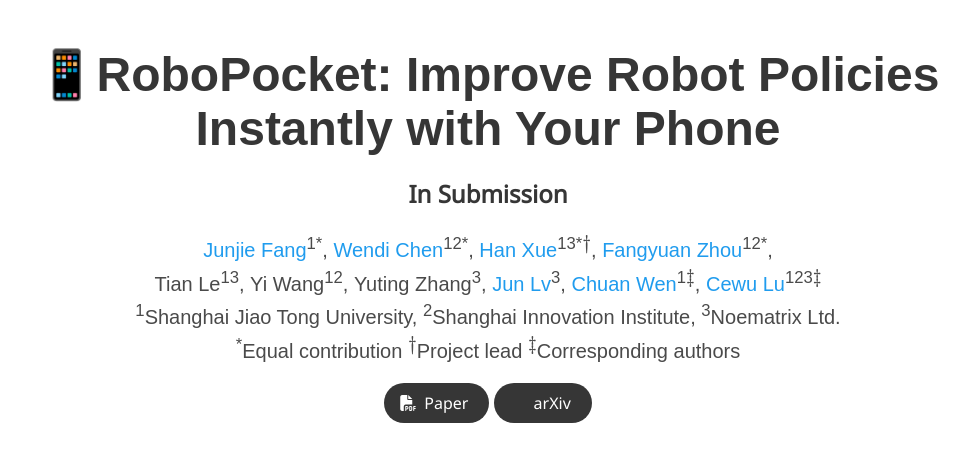
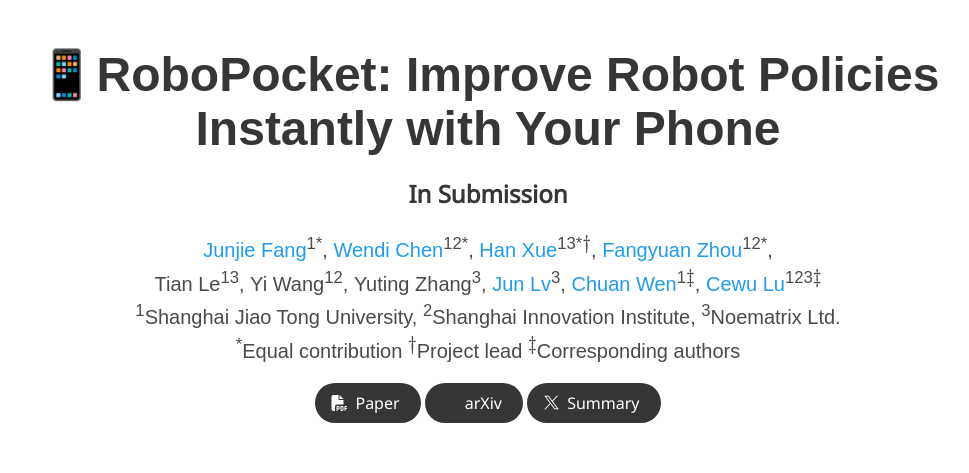
Before and after one commit to robo-pocket/robo-pocket.github.io, a plain HTML site: page index.html in a window 1280 px wide. Shown: the top 473 px of the page, without its empty margins (152-1121 px from the left). Drawn offline with nearby package versions, Linux system fonts and the light colour scheme; some packages are replaced by stand-ins of ours; a script that the page names is missing; some icons are missing; a web font is replaced by a local one.

Commit message:
[feat] add X (Twitter) link

```diff
--- a/index.html
+++ b/index.html
@@ -72,6 +72,15 @@
                   <span class="icon"><i class="ai ai-arxiv"></i></span>
                   <span>arXiv</span>
                 </a>
+              </span>
+              <span class="link-block">
+                <a href="https://x.com/HanXue012/status/2029919297552953752"
+                   class="external-link button is-normal is-rounded is-dark">
+                  <span class="icon">
+                    <img src="./static/images/X.png" alt="X (Twitter)" style="width: 80%;">
+                  </span>
+                  <span>Summary</span>
+                  </a>
               </span>
             </div>
           </div>
```
Also changed, not shown: static/images/X.png (added).
